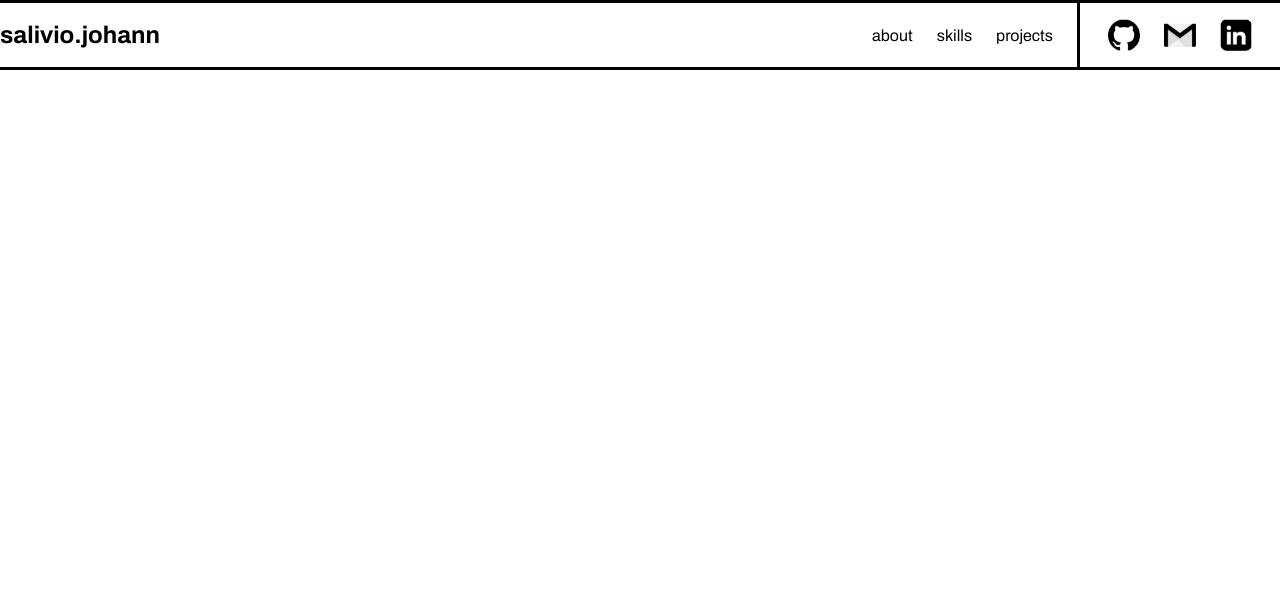
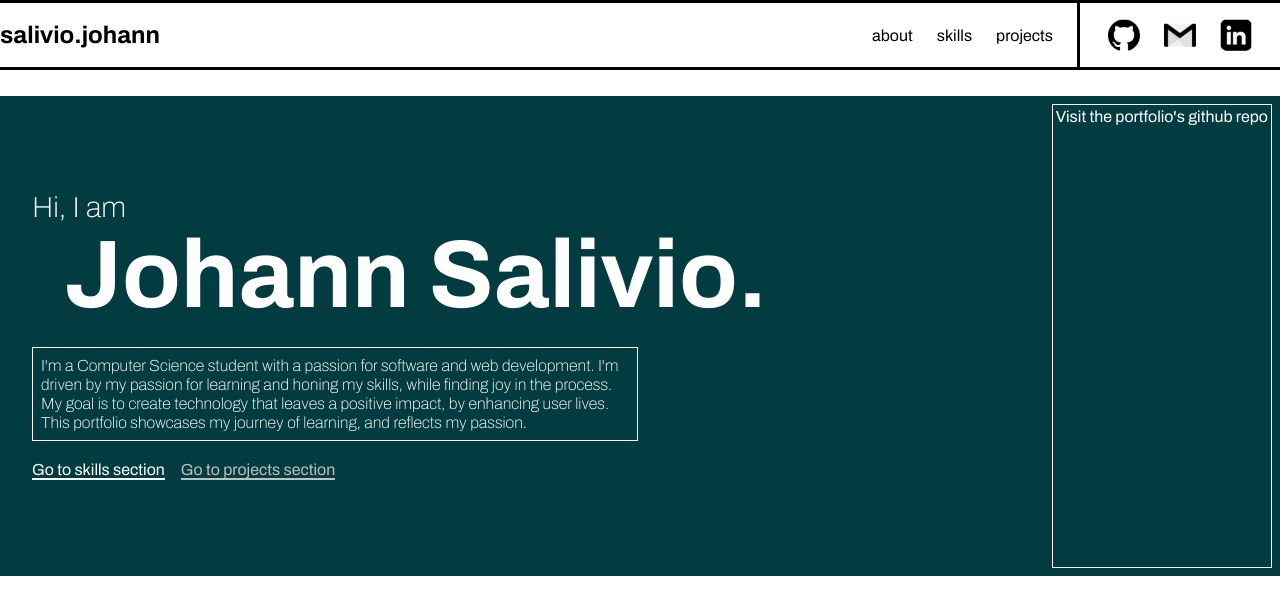
Before and after one commit to Makoch1/Makoch1.github.io, an Astro site: page / in a window 1280 px wide. Built offline with nearby package versions, Linux system fonts and the light colour scheme; Astro itself is replaced by a stand-in of ours.

Commit message:
Create about section

```diff
--- /dev/null
+++ b/src/components/About.astro
@@ -0,0 +1,25 @@
+---
+import '../styles/about.css';
+---
+
+<div class="about" id="about">
+    <div class="about-inner max-width">
+        <div class="about-left">
+            <h3>Hi, I am</span>
+                <h1>Johann Salivio.</h1>
+                <p>
+                    I'm a Computer Science student with a passion for software and web development.
+                    I'm driven by my passion for learning and honing my skills, while finding joy in the process.
+                    My goal is to create technology that leaves a positive impact, by enhancing user lives.
+                    This portfolio showcases my journey of learning, and reflects my passion.
+                </p>
+                <div class="about-ctas">
+                    <a href="#skills">Go to skills section</a>
+                    <a href="/projects">Go to projects section</a>
+                </div>
+        </div>
+        <div class="about-right">
+            <a href="https://github.com/Makoch1/portfolio" target="_blank">Visit the portfolio's github repo</a>
+        </div>
+    </div>
+</div>
--- a/src/pages/index.astro
+++ b/src/pages/index.astro
@@ -1,9 +1,8 @@
 ---
 import Layout from '../layouts/Layout.astro';
-
-// Welcome to Astro! Wondering what to do next? Check out the Astro documentation at https://docs.astro.build
-// Don't want to use any of this? Delete everything in this file, the `assets`, `components`, and `layouts` directories, and start fresh.
+import About from '../components/About.astro';
 ---
 
 <Layout>
+    <About />
 </Layout>
--- /dev/null
+++ b/src/styles/about.css
@@ -0,0 +1,113 @@
+.about {
+    height: 60dvh;
+    padding-top: 6rem;
+}
+
+.about-inner {
+    background: #023C40;
+    color: white;
+    display: flex;
+    height: 100%;
+}
+
+.about-left {
+    display: flex;
+    flex-direction: column;
+    flex: 1;
+    margin: auto 0.5rem;
+    justify-content: center;
+
+    h1 {
+        font-size: 2.9rem;
+        margin: 0 2rem;
+        text-wrap: nowrap;
+    }
+
+    h3 {
+        font-size: 1.8rem;
+        font-weight: 100;
+        margin: 0;
+    }
+
+    p {
+        border: 1px solid white;
+        font-weight: 100;
+        line-height: 1.2rem;
+        margin: 1.2rem auto;
+        padding: 0.5rem;
+        width: 90%;
+    }
+
+    .about-ctas {
+        display: flex;
+        gap: 1rem;
+
+        a {
+            border-bottom: 2px solid white;
+            color: white;
+            text-decoration: none;
+
+            &:hover {
+                background: white;
+                color: #023C40;
+                transition: 0.3s ease all;
+            }
+        }
+
+        a:nth-child(2) {
+            border-color: #bfbfbf;
+            color: #bfbfbf;
+        }
+    }
+
+}
+
+.about-right {
+    display: none;
+}
+
+@media only screen and (min-width: 720px) {
+    .about-left {
+        margin: auto 2rem;
+
+        h1 {
+            font-size: 6rem;
+        }
+
+        h3 {
+            font-size: 1.8rem;
+        }
+
+        p {
+            line-height: 1.2rem;
+            margin: 1.2rem 0;
+            width: 60%;
+        }
+    }
+
+    .about-right {
+        display: block;
+        padding: 0.5rem;
+
+        a {
+            border: 1px solid white;
+            box-sizing: border-box;
+            color: white;
+            display: flex;
+            height: 100%;
+            justify-content: center;
+            writing-mode: sideways-lr;
+            padding: 3px;
+            text-decoration: none;
+
+            &:hover {
+                background: white;
+                color: #023C40;
+                cursor: pointer;
+
+                transition: 0.2s ease all;
+            }
+        }
+    }
+
+}
```
